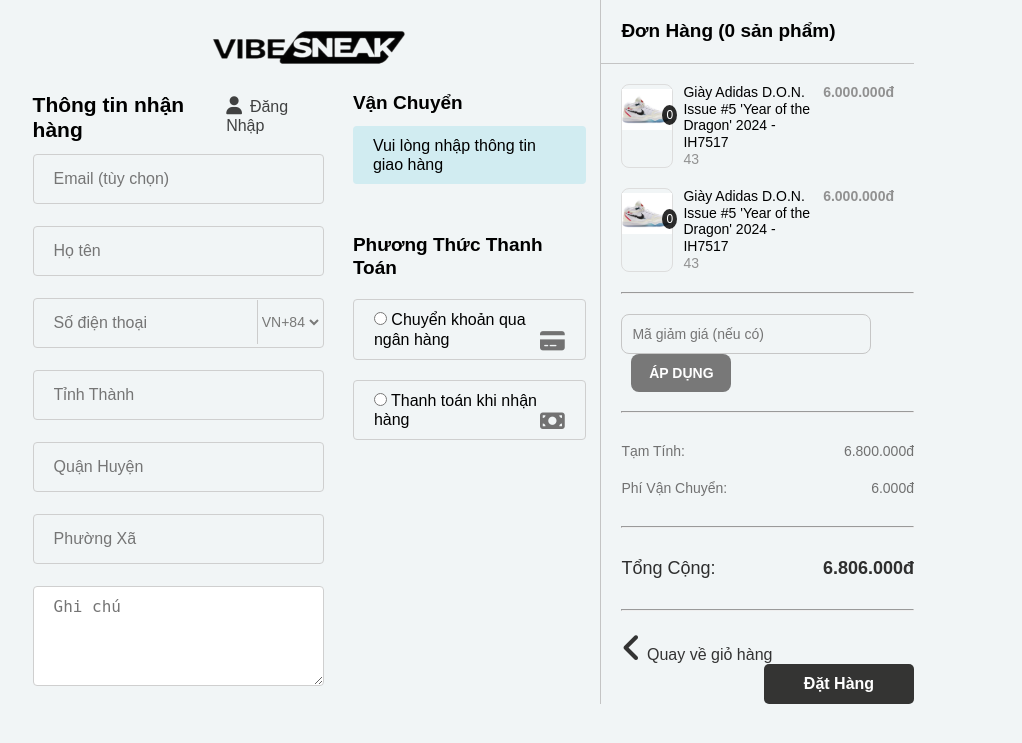
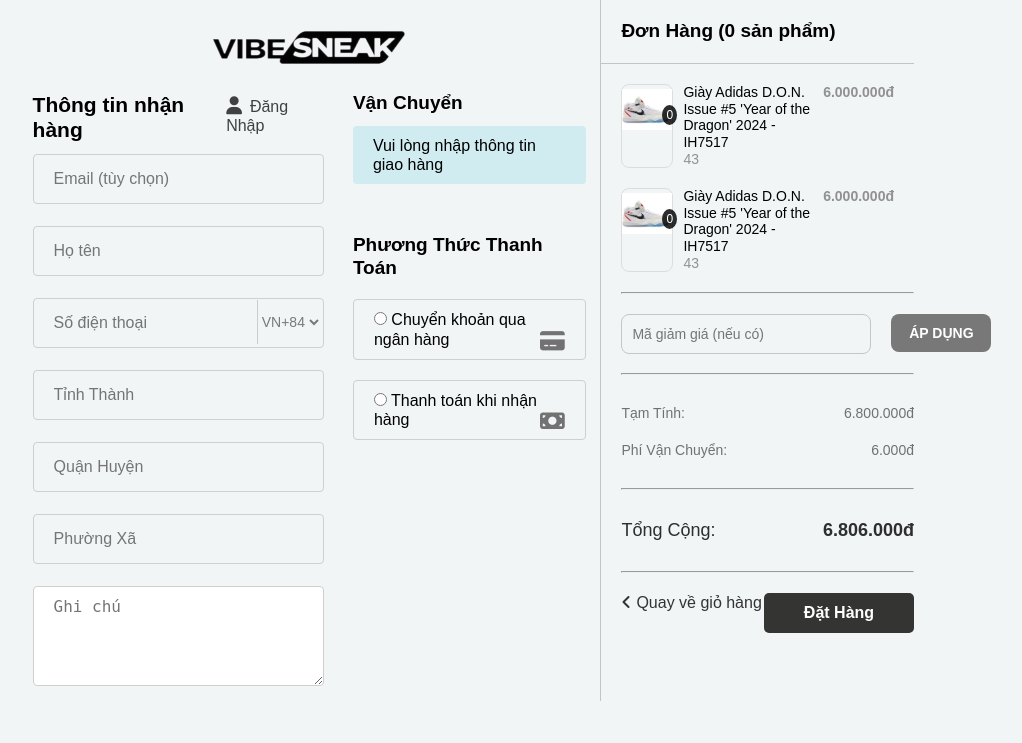
Before and after one commit to HSondev74/website-ban-giay, a PHP site: page /BanGiay/pages/Payment.html in a window 1280 px wide. Shown: the top 743 px of the page, without its empty margins (174-1196 px from the left). Run offline with PHP 8.4, Linux system fonts and the light colour scheme.

Commit message:
sua xong trang pay

```diff
--- a/css/Payment.css
+++ b/css/Payment.css
@@ -169,9 +169,11 @@
 }
 .discount-pay {
     margin: 20px 0px 0px 20px;
+    display: flex;
+    gap: 20px;
 }
 
-.discount-pay > input {
+.ds-pay-ip > input {
     width: 250px;
     height: 40px;
     padding-left: 10px;
@@ -179,7 +181,7 @@
     border: 1px solid #c6c6c6;
     border-radius: 8px;
 }
-.discount-pay > button {
+.ds-pay-btn > button {
     width: 100px;
     height: 38px;
     background-color: #787878;
@@ -189,7 +191,6 @@
     text-align: center;
     cursor: pointer;
     font-weight: 600;
-    margin-left: 10px;
 }
 .discount-pay > button:hover {
     border: solid 1px #333;
@@ -228,8 +229,11 @@
 }
 .return-to-cart > a {
     color: #333;
+    font-size: 16px;
 }
-
+.icon {
+    font-size: 16px;
+}
 .return-to-cart > a:hover {
     color: rgb(11, 11, 188);
 }
--- a/pages/Payment.html
+++ b/pages/Payment.html
@@ -173,8 +173,10 @@
                 </div>
                 <hr class="hr" />
                 <div class="discount-pay">
-                    <input type="text" placeholder="Mã giảm giá (nếu có)" />
-                    <button>ÁP DỤNG</button>
+                    <div class="ds-pay-ip">
+                        <input type="text" placeholder="Mã giảm giá (nếu có)" />
+                    </div>
+                    <div class="ds-pay-btn"><button>ÁP DỤNG</button></div>
                 </div>
                 <br />
                 <hr class="hr" />
```
